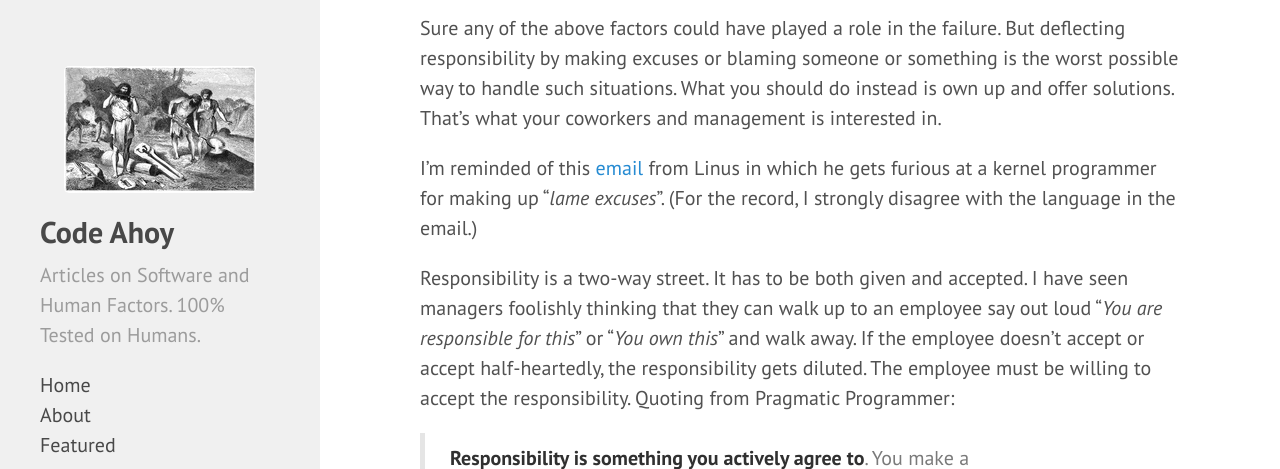
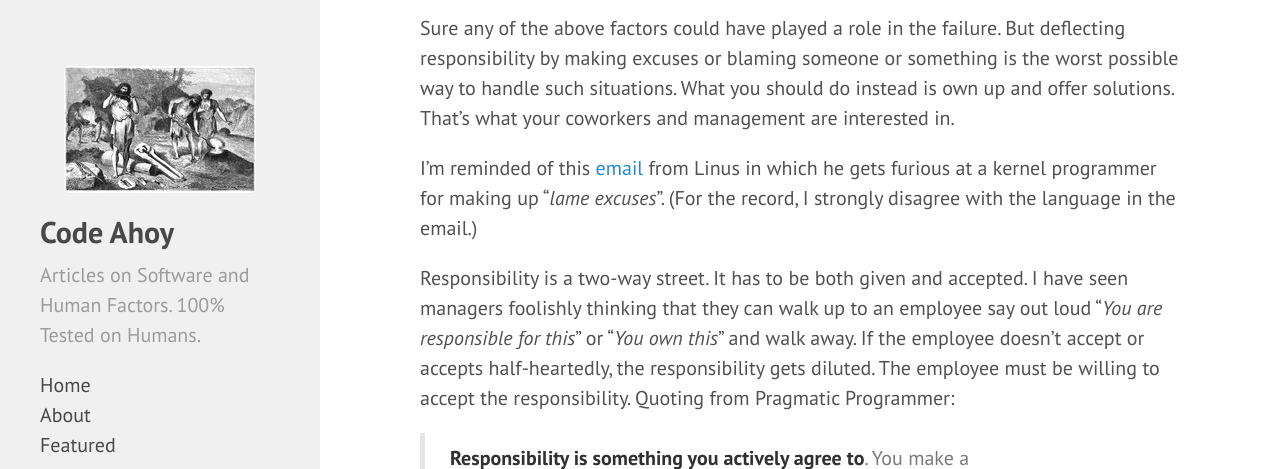
Before and after one commit to talk2viren/umermansoor.github.io, a Jekyll site: the page built from _posts/2016-11-14-taking-responsibility-for-your-actions.md, in a window 1280 px wide and 900 px high, scrolled down 678 px. Shown: the part 245-714 px from the top of the window. Built offline with Jekyll 4.4.1, drawn with Linux system fonts in a browser that asks for light colours; nearby versions of some CDN libraries; a script that is not in the unit is left out; comment, search, counter and statistics services are not loaded.

Commit message:
structure

```diff
--- a/_posts/2016-11-14-taking-responsibility-for-your-actions.md
+++ b/_posts/2016-11-14-taking-responsibility-for-your-actions.md
@@ -20,11 +20,11 @@ In your career, you **will make mistakes**. [They are inevitable](http://codeaho
 
 <!--more-->
 
-Sure any of the above factors could have played a role in the failure. But deflecting responsibility by making excuses or blaming someone or something is the worst possible way to handle such situations. What you should do instead is own up and offer solutions. That's what your coworkers and management is interested in.
+Sure any of the above factors could have played a role in the failure. But deflecting responsibility by making excuses or blaming someone or something is the worst possible way to handle such situations. What you should do instead is own up and offer solutions. That's what your coworkers and management are interested in.
 
 I'm reminded of this [email](https://lkml.org/lkml/2012/12/23/75) from Linus in which he gets furious at a kernel programmer for making up "*lame excuses*". (For the record, I strongly disagree with the language in the email.)
 
-Responsibility is a two-way street. It has to be both given and accepted. I have seen managers foolishly thinking that they can walk up to an employee say out loud "*You are responsible for this*" or "*You own this*" and walk away. If the employee doesn't accept or accept half-heartedly, the responsibility gets diluted. The employee must be willing to accept the responsibility. Quoting from Pragmatic Programmer:
+Responsibility is a two-way street. It has to be both given and accepted. I have seen managers foolishly thinking that they can walk up to an employee say out loud "*You are responsible for this*" or "*You own this*" and walk away. If the employee doesn't accept or accepts half-heartedly, the responsibility gets diluted. The employee must be willing to accept the responsibility. Quoting from Pragmatic Programmer:
 
 > **Responsibility is something you actively agree to**. You make a commitment to ensure that something is done right, but you don't necessarily have direct control over every aspect of it. In addition to doing your own personal best, you must analyze the situation for risks that are beyond your control. **You have the right not to take on a responsibility for an impossible situation**, or one in which the risks are too great. You'll have to make the call based on your own ethics and judgment.
 
```
